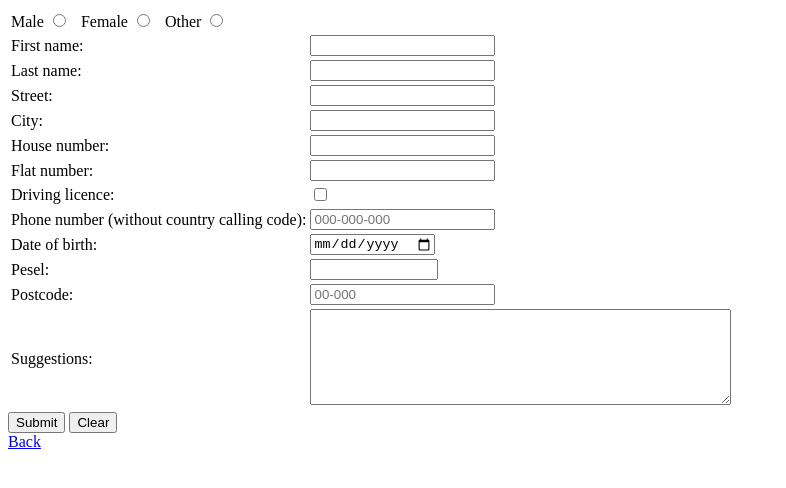
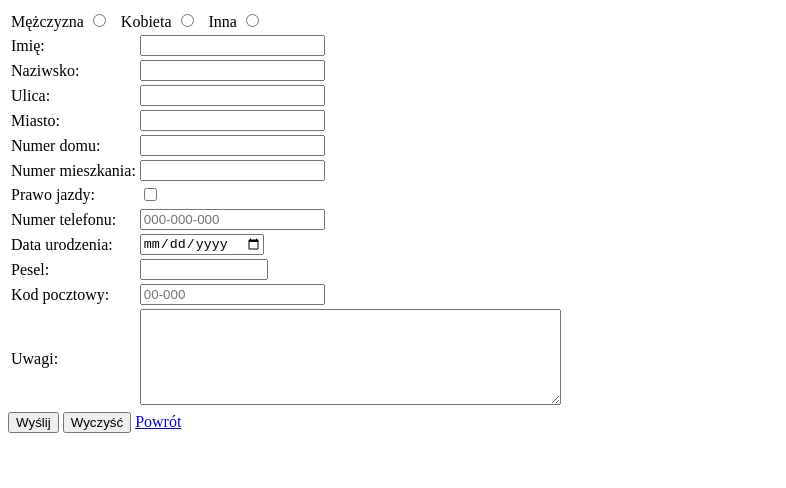
Before and after one commit to Dolczi/bsi2c, a plain HTML site: page index.html in a window 1280 px wide. Shown: the whole page, without its empty margins (0-786 px from the left). Drawn offline with Linux system fonts and the light colour scheme.

Commit message:
Update index.html

```diff
--- a/index.html
+++ b/index.html
@@ -5,21 +5,21 @@
 		<meta charset="UTF-8">
 	</head>
 	<body>
-		<form>
+		<form action="/strona.php" method="post">
 			<table>
 				<tr>
 					<td colspan="2">
-						<label for="m">Male</label>
+						<label for="m">Mężczyzna</label>
 						<input type="radio" id="m" name="gender" value="M">
- 						<label for="f">Female</label>
+ 						<label for="f">Kobieta</label>
 						<input type="radio" id="f" name="gender" value="F">
-  						<label for="o">Other</label>
+  						<label for="o">Inna</label>
 						<input type="radio" id="o" name="gender" value="O">
 					</td>
 				</tr>
 				<tr>
 					<td>
-						<label for="fname">First name:</label>
+						<label for="fname">Imię:</label>
 					</td>
 					<td>
 						<input type="text" id="fname" name="fname">
@@ -27,7 +27,7 @@
 				</tr>
 				<tr>
 					<td>
-						<label for="lname">Last name:</label>
+						<label for="lname">Naziwsko:</label>
 					</td>
 					<td>
 						<input type="text" id="lname" name="lname">
@@ -35,7 +35,7 @@
 				</tr>
 				<tr>
 					<td>
-						<label for="street">Street:</label>
+						<label for="street">Ulica:</label>
 					</td>
 					<td>
 						<input type="text" id="street" name="street">
@@ -43,7 +43,7 @@
 				</tr>
 				<tr>
 					<td>
-						<label for="city">City:</label>
+						<label for="city">Miasto:</label>
 					</td>
 					<td>
 						<input type="text" id="city" name="city">
@@ -51,7 +51,7 @@
 				</tr>
 				<tr>
 					<td>
-						<label for="hnumber">House number:</label>
+						<label for="hnumber">Numer domu:</label>
 					</td>
 					<td>
 						<input type="number" id="hnumber" name="hnumber" min="1">
@@ -59,7 +59,7 @@
 				</tr>
 				<tr>
 					<td>
-						<label for="fnumber">Flat number:</label>
+						<label for="fnumber">Numer mieszkania:</label>
 					</td>
 					<td>
 						<input type="number" id="fnumber" name="fnumber" min="1">
@@ -67,7 +67,7 @@
 				</tr>
 				<tr>
 					<td>
-						<label for="dlicence">Driving licence:</label>
+						<label for="dlicence">Prawo jazdy:</label>
 					</td>
 					<td>
 						<input type="checkbox" id="dlicence" name="dlicence" value="dlicence">
@@ -75,15 +75,15 @@
 				</tr>
 				<tr>
 					<td>
-						<label for="pnumber">Phone number (without country calling code):</label>
+						<label for="pnumber">Numer telefonu:</label>
 					</td>
 					<td>
-						<input type="tel" id="pnumber" name="pnumber" placeholder="000-000-000" patter="[0-9]{3}-[0-9]{3}-[0-9]{3}">
+						<input type="tel" id="pnumber" name="pnumber" placeholder="000-000-000" pattern="[0-9]{3}-[0-9]{3}-[0-9]{3}">
 					</td>
 				</tr>
 				<tr>
 					<td>
-						<label for="bday">Date of birth:</label>
+						<label for="bday">Data urodzenia:</label>
 					</td>
 					<td>
 						<input type="date" id="bday" name="bday">
@@ -99,24 +99,24 @@
 				</tr>
 				<tr>
 					<td>
-						<label for="pcode">Postcode:</label>
+						<label for="pcode">Kod pocztowy:</label>
 					</td>
 					<td>
-						<input type="text" id="pcode" name="pcode" placeholder="00-000" patter="[0-9]{2}-[0-9]{3}">
+						<input type="text" id="pcode" name="pcode" placeholder="00-000" pattern="[0-9]{2}-[0-9]{3}">
 					</td>
 				</tr>
 				<tr>
 					<td>
-						<label for="suggestions">Suggestions:</label>
+						<label for="suggestions">Uwagi:</label>
 					</td>
 					<td>
 						<textarea id="suggestions" name="suggestions" rows="6" cols="50" maxlength="300"></textarea>
 					</td>
 				</tr>
 			</table>
-			<input type="submit" value="Submit">
-			<input type="reset" value="Clear">
+			<input type="submit" value="Wyślij">
+			<input type="reset" value="Wyczyść">
+			<a href="https://dolczi.github.io/bsi2/">Powrót</a>
 		</form>
-		<a href="https://dolczi.github.io/bsi2/">Back</a>
 	</body>
 </html>
```
